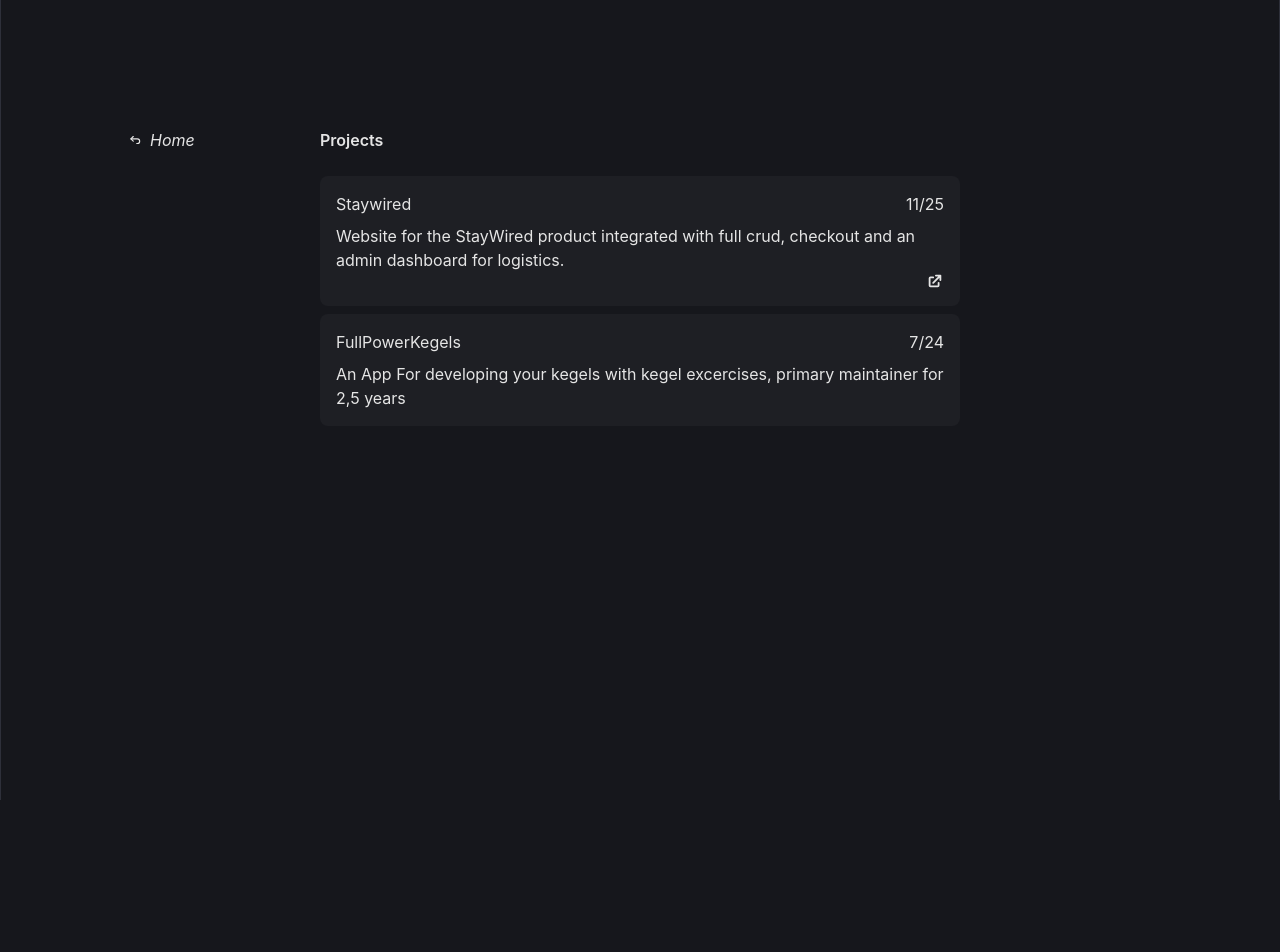
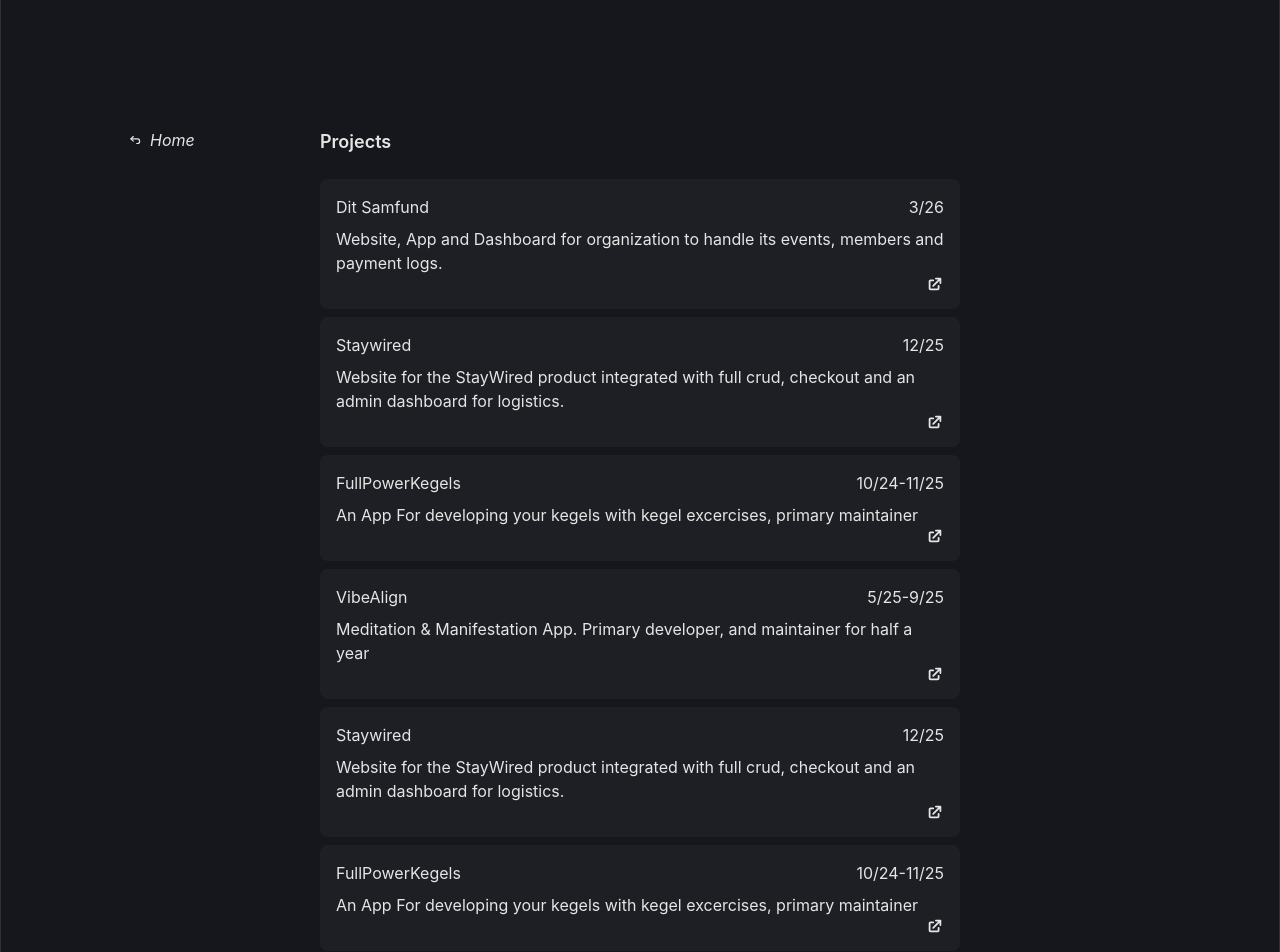
Before and after one commit to KL0mbe/KL0mbe.github.io, a React (Vite) app: page /projects in a window 1280 px wide. Shown: the top 952 px of the page. Before the commit the page ends 800 px from the top, so only its background shows below. Built offline with nearby package versions, Linux system fonts and the light colour scheme.

Commit message:
refactor page layout into reusable component

```diff
--- a/src/App.tsx
+++ b/src/App.tsx
@@ -1,6 +1,7 @@
 import ProjectsPage from "./pages/projects/ProjectsPage";
 import { Route, Routes } from "react-router-dom";
 import Writings from "./pages/writings/Writings";
+import Resume from "./pages/resume/Resume";
 import Home from "./pages/home/home";
 
 function App() {
@@ -9,6 +10,7 @@
       <Route path="/" element={<Home />}></Route>
       <Route path="/projects" element={<ProjectsPage />}></Route>
       <Route path="/writings" element={<Writings />}></Route>
+      <Route path="/resume" element={<Resume />}></Route>
     </Routes>
   );
 }
--- /dev/null
+++ b/src/components/PageLayout.tsx
@@ -0,0 +1,42 @@
+import { TbArrowBackUp } from "react-icons/tb";
+import { useNavigate } from "react-router-dom";
+
+type Props = {
+  title: string;
+  buttonText?: string;
+  children?: React.ReactNode;
+};
+
+function PageLayout({ title, buttonText, children }: Props) {
+  const navigate = useNavigate();
+
+  return (
+    <main className="w-full px-4 py-32">
+      <div
+        className="mx-auto max-w-5xl gap-x-2
+          grid max-md:grid-cols-1
+          grid-cols-[minmax(max-content,1fr)_640px_minmax(0,1fr)]"
+      >
+        {/* LEFT COLUMN */}
+        <nav className="h-fit sticky top-32">
+          <button
+            onClick={() => navigate("/")}
+            className="flex items-center w-17 gap-2
+              hover:text-hover cursor-pointer"
+          >
+            <TbArrowBackUp size={14} />
+            <em>{buttonText ? buttonText : "Home"}</em>
+          </button>
+        </nav>
+
+        {/* CENTER COLUMN */}
+        <section className="min-w-0 w-full">
+          <h1 className=" font-semibold mb-6 text-left text-[18px]">{title}</h1>
+          {children}
+        </section>
+      </div>
+    </main>
+  );
+}
+
+export default PageLayout;
--- /dev/null
+++ b/src/components/ProjectsList.tsx
@@ -0,0 +1,53 @@
+import ProjectCard from "../pages/projects/components/ProjectCard.tsx";
+
+function ProjectsList() {
+  return (
+    <>
+      <ProjectCard
+        title="Dit Samfund"
+        description="Website, App and Dashboard for organization to handle its events, members and payment logs."
+        date="3/26"
+        url="https://ditsamfund.dk/"
+      />
+      <ProjectCard
+        title="Staywired"
+        description="Website for the StayWired product integrated with full crud, checkout
+          and an admin dashboard for logistics."
+        date="12/25"
+        url="https://www.staywired.dk"
+      />
+      <ProjectCard
+        title="FullPowerKegels"
+        description="An App For developing your kegels with kegel excercises, primary maintainer"
+        date="10/24-11/25"
+        url="https://apps.apple.com/app/id6449595806"
+      />
+      <ProjectCard
+        title="VibeAlign"
+        description="Meditation & Manifestation App. Primary developer, and maintainer for half a year"
+        date="5/25-9/25"
+        url="https://apps.apple.com/app/id6746861813"
+      />
+      <ProjectCard
+        title="Staywired"
+        description="Website for the StayWired product integrated with full crud, checkout
+          and an admin dashboard for logistics."
+        date="12/25"
+        url="https://www.staywired.dk"
+      />
+      <ProjectCard
+        title="FullPowerKegels"
+        description="An App For developing your kegels with kegel excercises, primary maintainer"
+        date="10/24-11/25"
+        url="https://apps.apple.com/app/id6449595806"
+      />
+      <ProjectCard
+        title="VibeAlign"
+        description="Meditation & Manifestation App. Primary developer, and maintainer for half a year"
+        date="5/25-9/25"
+        url="https://apps.apple.com/app/id6746861813"
+      />
+    </>
+  );
+}
+export default ProjectsList;
--- a/src/main.tsx
+++ b/src/main.tsx
@@ -1,8 +1,8 @@
+import { BrowserRouter } from "react-router-dom";
+import { createRoot } from "react-dom/client";
 import { StrictMode } from "react";
-import { createRoot } from "react-dom/client";
+import App from "./App.tsx";
 import "./index.css";
-import App from "./App.tsx";
-import { BrowserRouter } from "react-router-dom";
 
 createRoot(document.getElementById("root")!).render(
   <StrictMode>
--- a/src/pages/home/components/Projects.tsx
+++ b/src/pages/home/components/Projects.tsx
@@ -1,4 +1,5 @@
-import ProjectCard from "../../projects/components/ProjectCard";
+import ProjectsList from "../../../components/ProjectsList";
+import { Link } from "react-router-dom";
 import { type RefObject } from "react";
 import { motion } from "motion/react";
 
@@ -17,25 +18,10 @@
         className="relative invisible min-[1000px]:visible min-[1000px]:absolute top-30 right-15  flex flex-col  h-125 w-100 overflow-y-scroll [scrollbar-width:none]
         text-left px-4 py-2"
       >
-        <ProjectCard
-          title="Staywired"
-          description="Website for the StayWired product integrated with full crud, checkout
-          and an admin dashboard for logistics."
-          date="11/25"
-          url="https://www.klombe.com"
-        />
-        <h2>
-          Lorem ipsum dolor sit amet, consectetur adipisicing elit. Sit cumque
-          rerum est aliquid ipsam dicta minus magni accusantium rem sapiente!
-          Accusamus nostrum et odio consequuntur ducimus facere mollitia
-          aspernatur itaque.
-        </h2>
-        <h1>
-          Lorem ipsum dolor sit amet consectetur adipisicing elit. Ab sint
-          maiores architecto ea blanditiis ex eos animi. Molestiae, dolorem,
-          laborum alias eum inventore culpa dolor officia repudiandae placeat
-          doloribus explicabo.
-        </h1>
+        <Link className="text-right text-sm hover:text-hover" to={"/projects"}>
+          All Projects
+        </Link>
+        <ProjectsList />
       </motion.div>
     </>
   );
--- a/src/pages/home/home.tsx
+++ b/src/pages/home/home.tsx
@@ -29,39 +29,48 @@
 
   return (
     <>
-      <section className="relative flex flex-col min-[1000px]:flex-row  min-[1000px]:items-start items-center min-[1000px]:justify-center h-screen pt-30">
-        <div className="w-full max-w-lg text-left">
+      <section
+        className="relative flex flex-col min-[1000px]:flex-row
+      min-[1000px]:items-start items-center min-[1000px]:justify-center h-screen pt-30"
+      >
+        <div className="w-full max-w-160 text-left">
           <h1 className=" text-2xl">Metin Özkaya</h1>
 
           <h2 className=" mt-8 whitespace-normal">
-            Desiging Websites. Crafting apps and hoping to impress the folks at
-            Reportability.
+            Desiging Websites. Crafting apps for 2.5 years and hoping to impress
+            the good folks at Reportability.
           </h2>
           <ul className="mt-6  space-y-2">
             <li>
               <button
                 ref={buttonRef}
-                className="hover:text-blue-300 hover:cursor-pointer"
-                onClick={handleClick}
+                className="hover:text-hover hover:cursor-pointer"
+                onClick={() => {
+                  navigate("/projects");
+                }}
               >
                 Projects
               </button>
             </li>
             <li>
-              <Link to="/hello">Resume</Link>
+              <Link to="/resume" className="hover:text-hover">
+                Resume
+              </Link>
             </li>
             <li>
-              <Link to="/writings">Writings</Link>
+              <Link to="/writings" className="hover:text-hover">
+                Writings
+              </Link>
             </li>
           </ul>
         </div>
         {/* alter to md */}
-        {isOpen && window.innerWidth >= 1000 && (
+        {/* {isOpen && window.innerWidth >= 1000 && (
           <ProjectsConnector
             {...{ buttonX, buttonY, divX, divTop, divWidth, divHeight }}
           />
-        )}
-        {isOpen && <Projects columnRef={columnRef} />}
+        )} */}
+        {/* {isOpen && <Projects columnRef={columnRef} />} */}
       </section>
     </>
   );
--- a/src/pages/projects/ProjectsPage.tsx
+++ b/src/pages/projects/ProjectsPage.tsx
@@ -1,48 +1,11 @@
-import ProjectCard from "./components/ProjectCard";
-import { TbArrowBackUp } from "react-icons/tb";
-import { useNavigate } from "react-router-dom";
+import ProjectsList from "../../components/ProjectsList";
+import PageLayout from "../../components/PageLayout";
 
 function ProjectsPage() {
-  const navigate = useNavigate();
-
   return (
-    <main className="w-full px-4 py-32">
-      <div
-        className="mx-auto max-w-5xl gap-x-2
-          grid max-md:grid-cols-1
-          grid-cols-[minmax(max-content,1fr)_640px_minmax(0,1fr)]"
-      >
-        {/* LEFT COLUMN */}
-        <nav className="h-fit ">
-          <button
-            onClick={() => navigate("/")}
-            className="flex items-center w-17 gap-2
-              hover:text-hover cursor-pointer"
-          >
-            <TbArrowBackUp size={14} />
-            <em>Home</em>
-          </button>
-        </nav>
-
-        {/* CENTER COLUMN */}
-        <section className="min-w-0 w-full">
-          <h1 className=" font-semibold mb-6 text-left">Projects</h1>
-
-          <ProjectCard
-            title="Staywired"
-            description="Website for the StayWired product integrated with full crud, checkout
-          and an admin dashboard for logistics."
-            date="11/25"
-            url="https://www.klombe.com/"
-          />
-          <ProjectCard
-            title="FullPowerKegels"
-            description="An App For developing your kegels with kegel excercises, primary maintainer for 2,5 years"
-            date="7/24"
-          />
-        </section>
-      </div>
-    </main>
+    <PageLayout title="Projects">
+      <ProjectsList />
+    </PageLayout>
   );
 }
 
--- /dev/null
+++ b/src/pages/resume/Resume.tsx
@@ -0,0 +1,11 @@
+import PageLayout from "../../components/PageLayout.tsx";
+
+function Resume() {
+  return (
+    <>
+      <PageLayout title="Resume" />
+    </>
+  );
+}
+
+export default Resume;
--- a/src/pages/writings/Writings.tsx
+++ b/src/pages/writings/Writings.tsx
@@ -1,7 +1,9 @@
+import PageLayout from "../../components/PageLayout";
+
 function Writings() {
   return (
     <>
-      <h1>Writings</h1>
+      <PageLayout title="Writings" />
     </>
   );
 }
```
